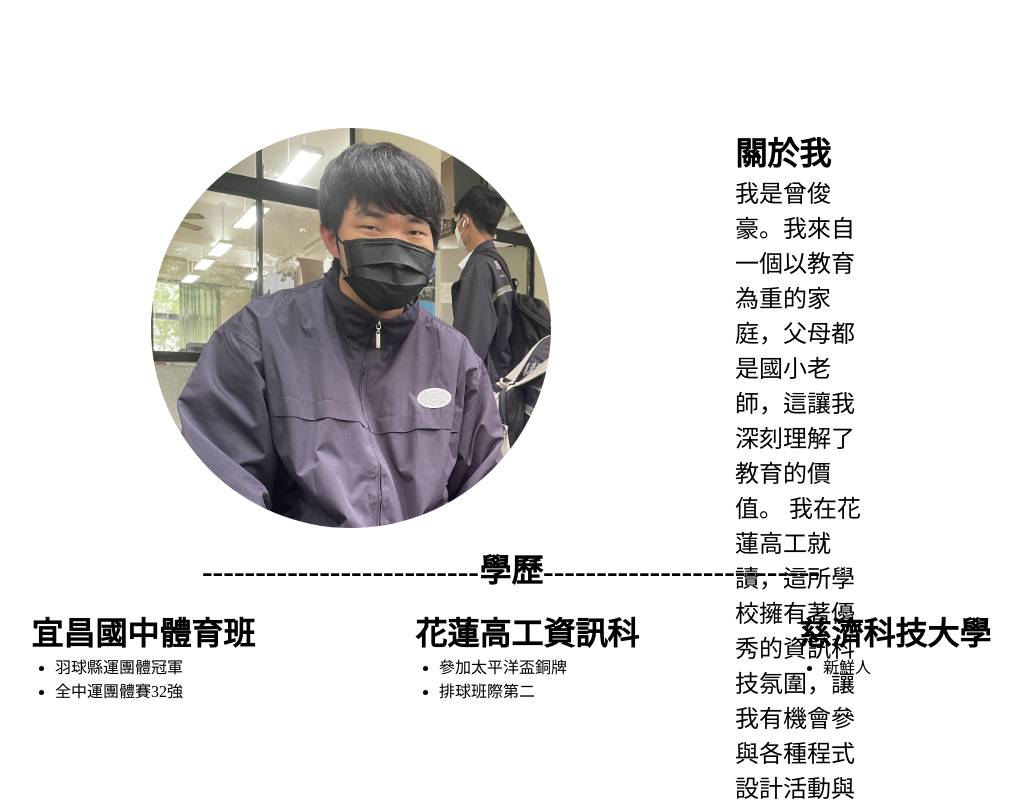
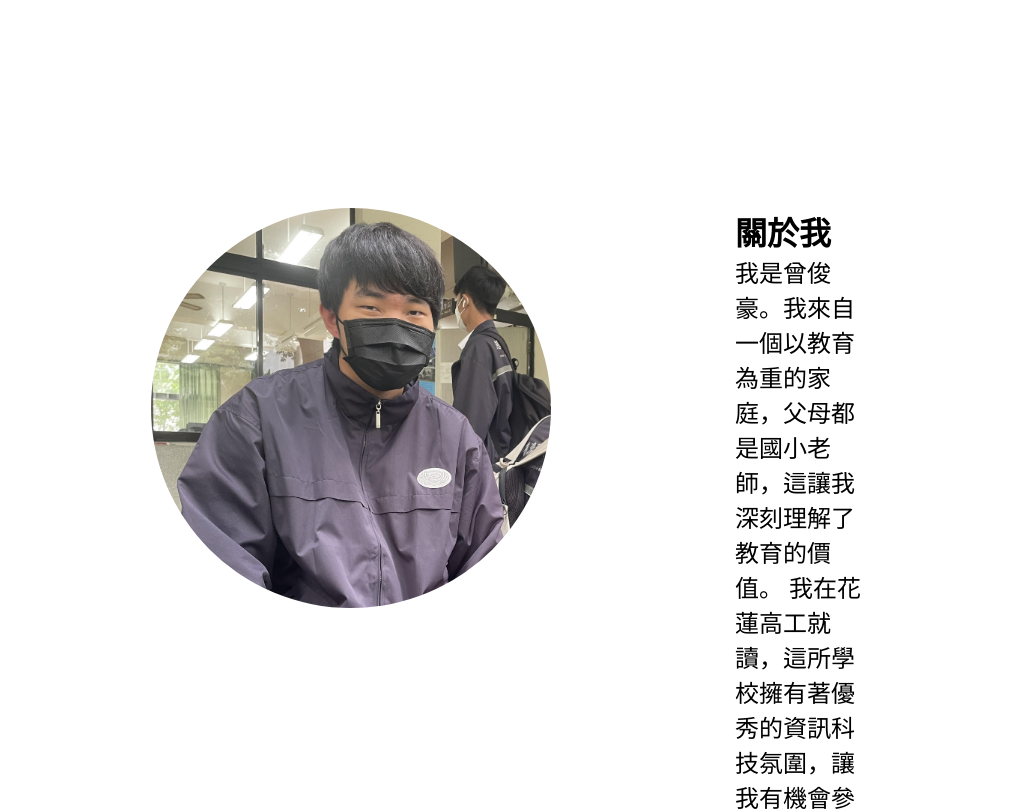
Before and after one commit to 11143015/aaa.github.io, a plain HTML site: page index.html in a window 1280 px wide. Shown: the part 700-1509 px from the top of the page, without its empty margins (129-1151 px from the left). Drawn offline with Linux system fonts and the light colour scheme.

Commit message:
test.css

```diff
--- a/test.css
+++ b/test.css
@@ -43,7 +43,12 @@
   height: 500px;
 
 }
-
+#n01,#n03,#n04,#n05 {
+  scroll-margin-top: 11vh;
+}
+#n02{
+  scroll-margin-top: 20vh;
+}
 .block-1-img {
   width: 217vh;
   background-color: black;
@@ -79,7 +84,10 @@
 }
 
 .block-2 {
+  background-color: white;
   margin-top: 30vh;
+  height: 600px;
+  padding-top: 10vh;
 }
 
 .my-idt {
@@ -121,7 +129,9 @@
 .block-3 ul {
   margin-left: 3vh;
 }
-
+.block-3 li{
+  font-size: 20px;
+}
 .block-4 {
   display: flex;
   justify-content: space-evenly;
```
